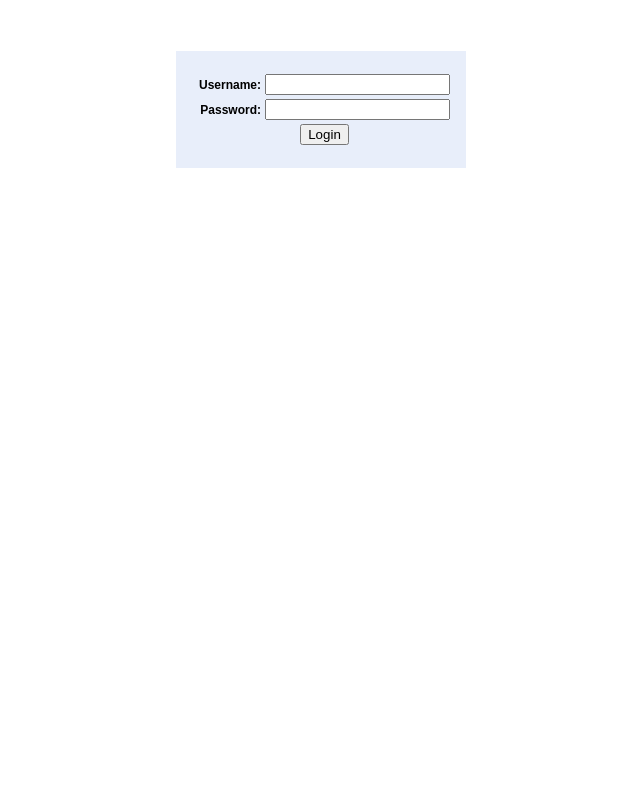
After one commit to jbmorley/flutter, a PHP site: page /login.html in a window 1280 px wide. The commit adds this page. Shown: the whole page, without its empty margins (319-959 px from the left). Run offline with PHP 8.4, Linux system fonts and the light colour scheme.

Commit message:
Sorting out the login for the local example.

```diff
--- a/flit.css
+++ b/flit.css
@@ -6,10 +6,15 @@
 	padding: 1px;
 	}
 
-td
+td, th
 	{
 	font-size: 12px;
 	font-family: arial;
+	}
+
+th
+	{
+	text-align: right;
 	}
 
 a img
--- /dev/null
+++ b/login.html
@@ -0,0 +1,35 @@
+<html>
+	<head>
+		<title>Flutter Login</title>
+		<style>
+
+			@import url(flit.css);
+
+			#login
+				{
+				background-color: #e8eefa;
+				padding: 20px;
+				margin: 50px auto;
+				width: 250px;
+				}
+
+			#submit
+				{
+				text-align: center;
+				}
+
+		</style>
+
+	</head>
+	<body>
+		<form id='user_form' method='post' action='http://flutter.jbmorley.co.uk/flit.php' target='flutter'>
+			<div id="login">
+				<table>
+					<tr><th>Username:</th><td><input type='text' name='user' value='' /></td></tr>
+					<tr><th>Password:</th><td><input type='password' name='pass' value='' /></td></tr>
+					<tr><td id="submit" colspan='2'><input type='submit' value='Login' /></tr></td>
+				</table>
+			</div>
+		</form>
+	</body>
+</html>
```
Also changed, not shown: index.php (+2 -7 lines).
